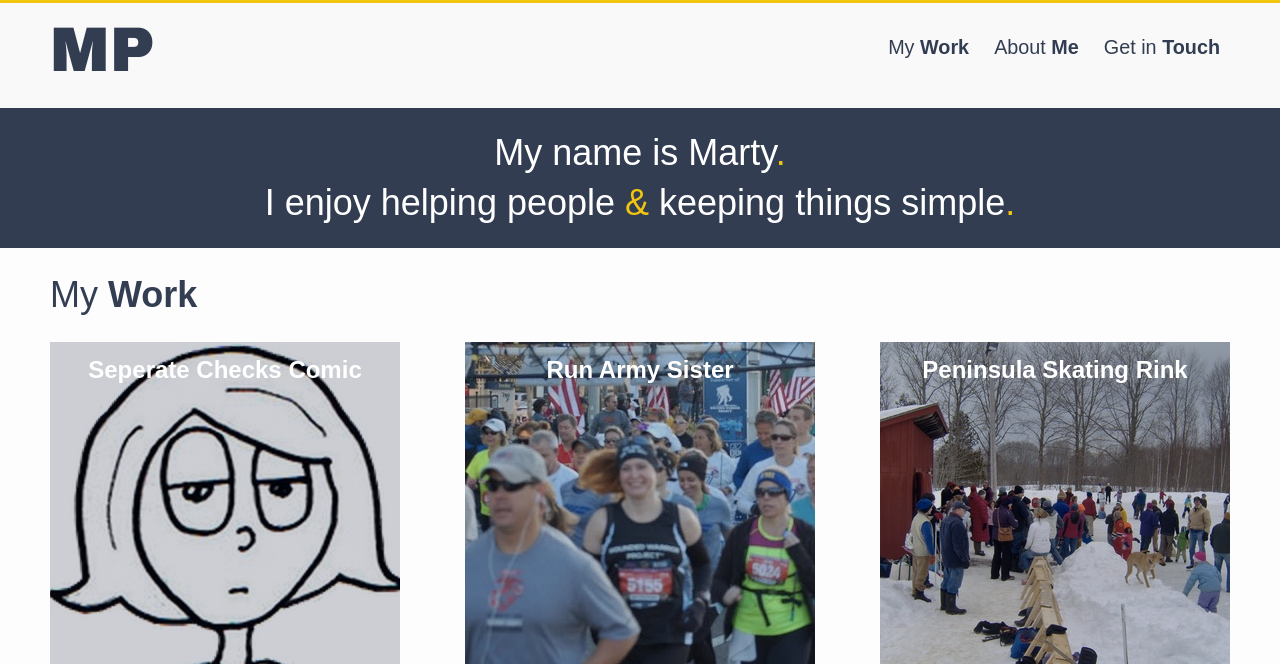
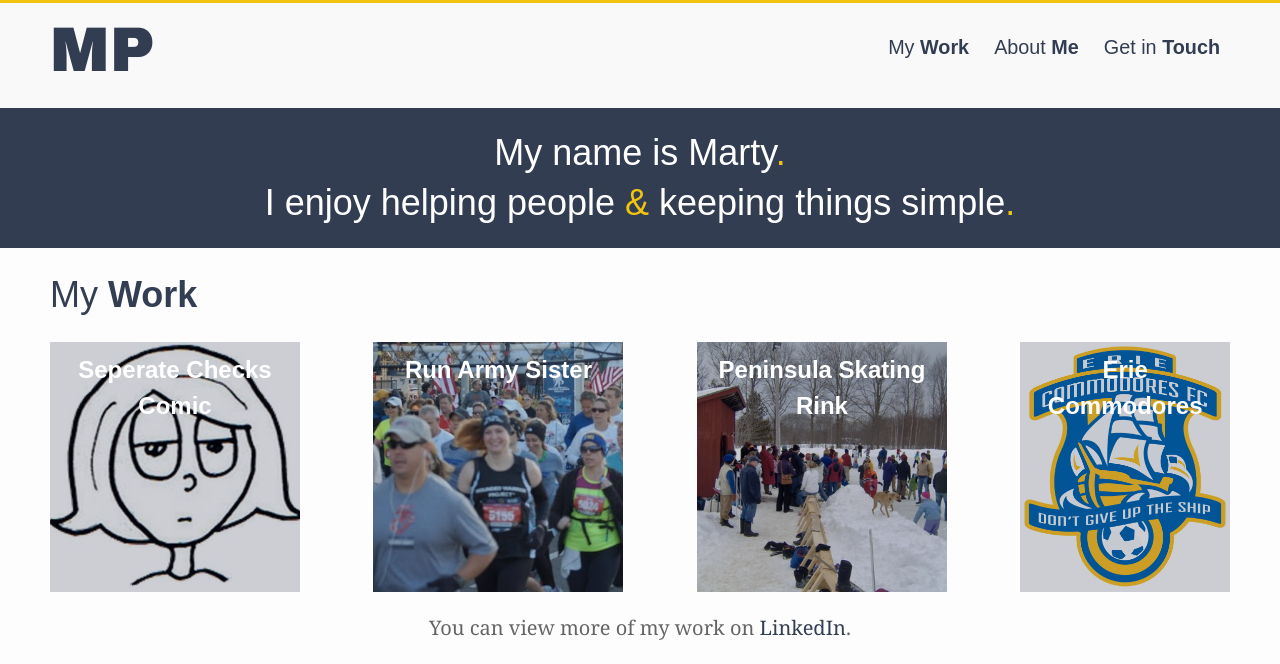
Before and after one commit to martypowell/martypowell.github.io, a Jekyll site: the page built from index.html, in a window 1280 px wide. Shown: the top 664 px of the page. Built offline with Jekyll 4.4.1, drawn with Linux system fonts in a browser that asks for light colours; nearby versions of some CDN libraries; grey boxes are pictures that could not be loaded.

Commit message:
Updated latest work styles

```diff
--- a/_sass/_work.scss
+++ b/_sass/_work.scss
@@ -12,8 +12,6 @@
     -ms-flex-wrap: wrap;
     flex-wrap: wrap;
 
-    -ms-justify-content: space-between;
-    -webkit-justify-content: space-between;
     justify-content: space-between;
 
 
@@ -28,6 +26,11 @@
 
         img, h3 {
             margin: 0;
+        }
+
+        img {
+            max-width: 250px;
+            max-height: 250px;
         }
 
         a {
@@ -59,6 +62,7 @@
 .work-image {
     display: block;
     margin-bottom: 20px;
+    max-width: 1000px;
     width: 100%;
 }
 .link-image {
```
Lines whose indentation alone changed are shown as unchanged.
